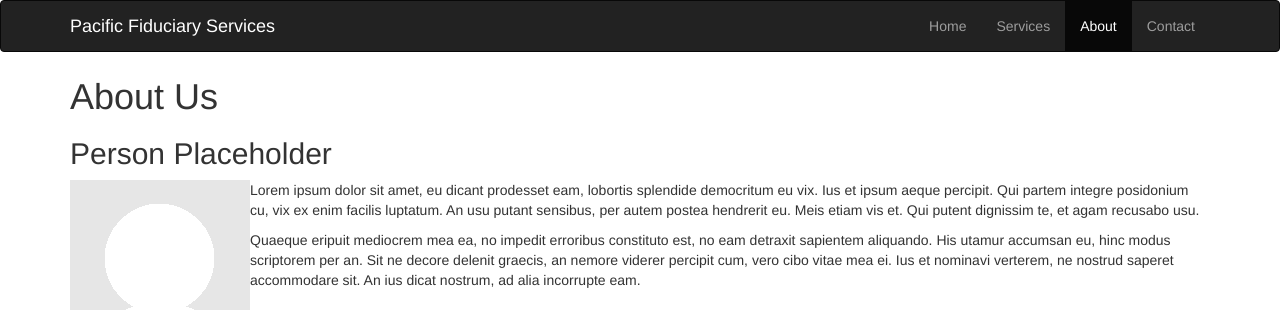
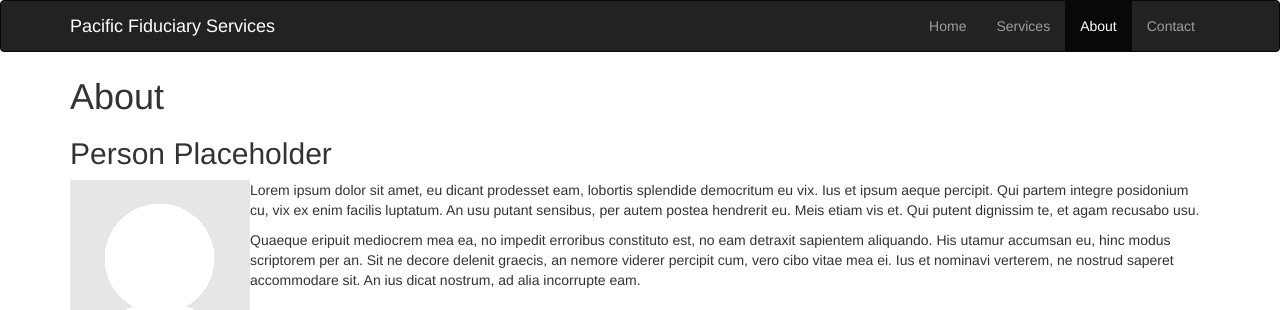
Before and after one commit to pacificfiduciaryservices/pacificfiduciaryservices.github.io, a Jekyll site: the page built from about/index.md, in a window 1280 px wide. Shown: the top 310 px of the page. Built offline with Jekyll 4.4.1, drawn with Linux system fonts in a browser that asks for light colours; nearby versions of some CDN libraries.

Commit message:
remove extra 'us' and add copyright statement

```diff
--- a/_layouts/default.html
+++ b/_layouts/default.html
@@ -38,6 +38,8 @@
     {{ content }}
     </div><!-- /.container -->
 
+    <!-- © 2016 {{ site.title }}. All rights reserved. -->
+
     <script src="https://ajax.googleapis.com/ajax/libs/jquery/1.11.3/jquery.min.js"></script>
     <script src="https://maxcdn.bootstrapcdn.com/bootstrap/3.3.6/js/bootstrap.min.js" integrity="sha384-0mSbJDEHialfmuBBQP6A4Qrprq5OVfW37PRR3j5ELqxss1yVqOtnepnHVP9aJ7xS" crossorigin="anonymous"></script>
   </body>
--- a/about/index.md
+++ b/about/index.md
@@ -1,8 +1,8 @@
 ---
-title: About Us
+title: About
 ---
 
-# About Us
+# About
 
 ## Person Placeholder
 <img class="pull-left" src="/images/portrait-placeholder.png" alt="Person Placeholder">
```
Also changed, not shown: contact/index.md (+2 -2 lines).
